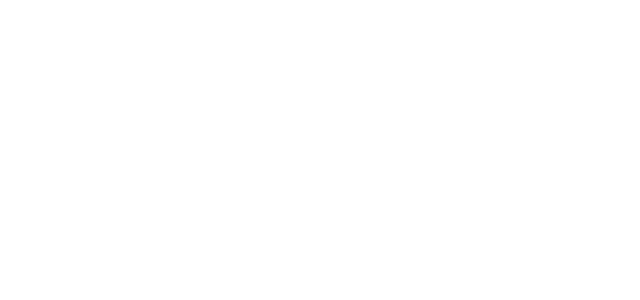
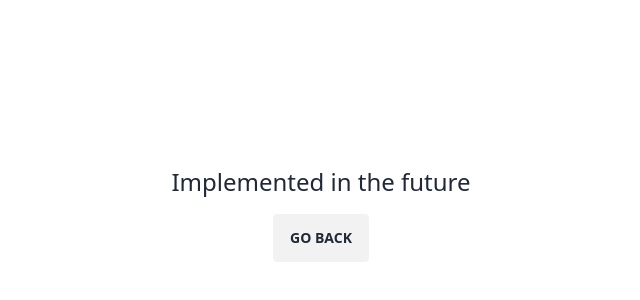
Before and after one commit to Berkanktk/Algorithm-visualizer, a SvelteKit app: page /recommendation in a window 1280 px wide. Shown: the part 186-486 px from the top of the page, without its empty margins (319-959 px from the left). Built offline with nearby package versions, Linux system fonts and the light colour scheme.

Commit message:
Temporary page for rec-system

```diff
--- a/src/routes/recommendation/+page.svelte
+++ b/src/routes/recommendation/+page.svelte
@@ -1,5 +1,6 @@
-<script lang="ts">
-    import type { PageData } from './$types';
-
-    export let data: PageData;
-</script>
+<div class="h-screen flex flex-col text-center items-center justify-center">
+    <h1 class="text-2xl">Implemented in the future</h1>
+    <button class="btn font-bold py-2 px-4 rounded mt-4">
+        <a href="/">Go back</a>
+    </button>
+</div>
```
